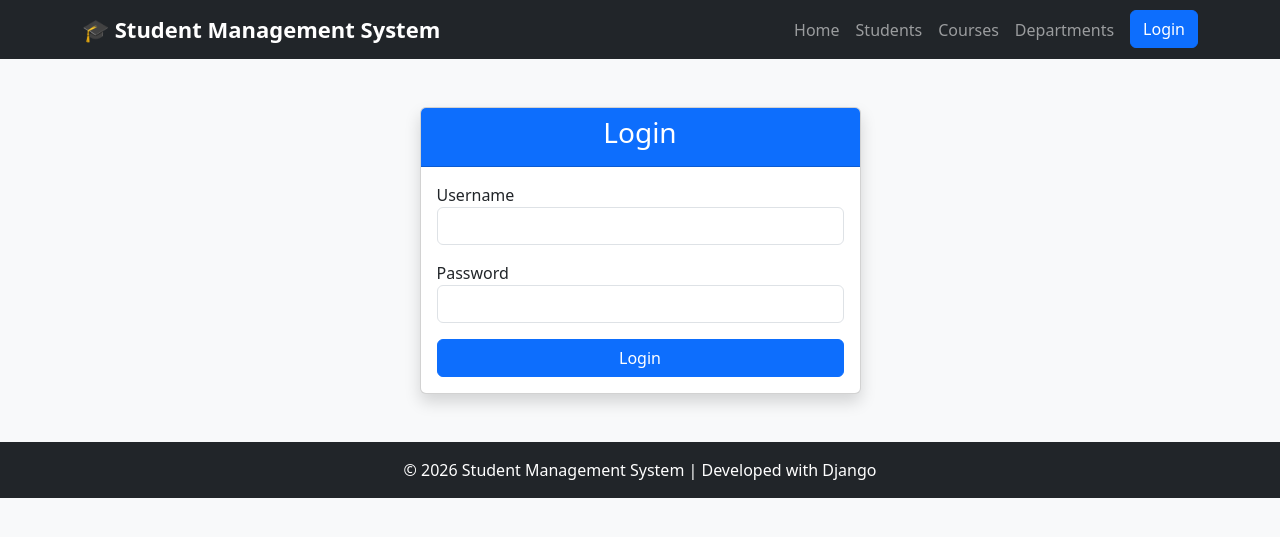
After one commit to pavanchaudhar/django-, a Django app: page /login/ in a window 1280 px wide. The commit adds this page. Shown: the top 537 px of the page. Run offline with Django 5.2, Linux system fonts and the light colour scheme.

Commit message:
login and logout page is added

```diff
--- a/home/urls.py
+++ b/home/urls.py
@@ -3,9 +3,12 @@ from . import views
 
 urlpatterns = [
     path('', views.home, name='home'),
+    path('login/', views.login_user, name='login'),
     path('home/', views.home, name='home'),
+    path('logout/', views.logout_user, name='logout'),
     path('students/', views.student_list, name='student_list'),
     path('add-student/', views.add_student, name='add_student'),
     path('update-student/<int:id>/', views.update_student, name='update_student'),
     path('delete-student/<int:id>/', views.delete_student, name='delete_student'),
+
 ]
--- a/home/views.py
+++ b/home/views.py
@@ -1,14 +1,17 @@
 from django.shortcuts import render, redirect
 from .models import Student, department, Course
 from django.shortcuts import render, redirect, get_object_or_404
-
+from django.contrib.auth import authenticate, login, logout
+from django.contrib import messages
+from django.core.paginator import Paginator
+from django.contrib.auth.decorators import login_required
 
 
 def home(request):
     return render(request, 'home.html')
 
-
-def  student_list(request):
+@login_required
+def student_list(request):
 
     search = request.GET.get('search')
 
@@ -17,12 +20,19 @@ def  student_list(request):
     else:
         students = Student.objects.all()
 
+    paginator = Paginator(students, 3)   # 5 students per page
+
+    page_number = request.GET.get('page')
+
+    page_obj = paginator.get_page(page_number)
+
     context = {
-        'students': students
+        'page_obj': page_obj,
+        'students': page_obj
     }
 
     return render(request, 'student_list.html', context)
-
+@login_required
 def add_student(request):
 
     departments = department.objects.all()
@@ -50,7 +60,7 @@ def add_student(request):
     }
 
     return render(request, 'add_student.html', context)
-
+@login_required
 def update_student(request, id):
     pass
     student = Student.objects.get(id=id)
@@ -87,7 +97,7 @@ def update_student(request, id):
 
     return render(request, 'update_student.html', context)
 
-
+@login_required
 def delete_student(request, id):
 
     student = get_object_or_404(Student, id=id)
@@ -97,3 +107,35 @@ def delete_student(request, id):
         return redirect('student_list')
 
     return render(request, 'delete_student.html', {'student': student})
+
+def login_user(request):
+
+    if request.method == "POST":
+
+        username = request.POST['username']
+        password = request.POST['password']
+
+        user = authenticate(
+            request,
+            username=username,
+            password=password
+        )
+
+        if user is not None:
+
+            login(request, user)
+
+            return redirect('student_list')
+
+        else:
+
+            messages.error(
+                request,
+                "Invalid Username or Password"
+            )
+
+    return render(request, 'login.html')
+
+def logout_user(request):
+    logout(request)
+    return redirect('login')
--- a/student_managment/settings.py
+++ b/student_managment/settings.py
@@ -11,6 +11,8 @@ https://docs.djangoproject.com/en/6.0/ref/settings/
 """
 
 from pathlib import Path
+import os
+
 
 # Build paths inside the project like this: BASE_DIR / 'subdir'.
 BASE_DIR = Path(__file__).resolve().parent.parent
@@ -52,8 +54,6 @@ MIDDLEWARE = [
 
 ROOT_URLCONF = 'student_managment.urls'
 
-from pathlib import Path
-import os
 
 BASE_DIR = Path(__file__).resolve().parent.parent
 
@@ -130,3 +130,4 @@ STATIC_URL = 'static/'
 STATICFILES_DIRS = [
     BASE_DIR / "static",
 ]
+LOGIN_URL = 'login'
--- a/templates/base.html
+++ b/templates/base.html
@@ -55,11 +55,25 @@
                     <a class="nav-link" href="#">Departments</a>
                 </li>
 
-                <li class="nav-item">
-                    <a class="btn btn-primary ms-2" href="/admin/">
-                        Admin
-                    </a>
-                </li>
+                {% if user.is_authenticated %}
+
+<li class="nav-item">
+    <a class="btn btn-danger ms-2"
+       href="{% url 'logout' %}">
+        Logout
+    </a>
+</li>
+
+{% else %}
+
+<li class="nav-item">
+    <a class="btn btn-primary ms-2"
+       href="{% url 'login' %}">
+        Login
+    </a>
+</li>
+
+{% endif %}
 
             </ul>
 
--- a/templates/home.html
+++ b/templates/home.html
@@ -16,7 +16,7 @@ Home
             Welcome to the Student Management System built using Django.
         </p>
 
-        <a href="/students/" class="btn btn-light">
+        <a href="{% url 'login' %}"  class="btn btn-light">
             Get Started
         </a>
 
--- /dev/null
+++ b/templates/login.html
@@ -0,0 +1,81 @@
+{% extends 'base.html' %}
+
+{% block title %}
+Login
+{% endblock %}
+
+{% block content %}
+
+<div class="container mt-5">
+
+    <div class="row justify-content-center">
+
+        <div class="col-md-5">
+
+            <div class="card shadow">
+
+                <div class="card-header bg-primary text-white text-center">
+                    <h3>Login</h3>
+                </div>
+
+                <div class="card-body">
+
+                    {% if messages %}
+
+                        {% for message in messages %}
+
+                            <div class="alert alert-danger">
+                                {{ message }}
+                            </div>
+
+                        {% endfor %}
+
+                    {% endif %}
+
+                    <form method="POST">
+
+                        {% csrf_token %}
+
+                        <div class="mb-3">
+
+                            <label>Username</label>
+
+                            <input
+                                type="text"
+                                name="username"
+                                class="form-control"
+                                required>
+
+                        </div>
+
+                        <div class="mb-3">
+
+                            <label>Password</label>
+
+                            <input
+                                type="password"
+                                name="password"
+                                class="form-control"
+                                required>
+
+                        </div>
+
+                        <button class="btn btn-primary w-100">
+
+                            Login
+
+                        </button>
+
+                    </form>
+
+                </div>
+
+            </div>
+
+        </div>
+
+    </div>
+
+</div>
+
+{% endblock %}
```
Also changed, not shown: templates/student_list.html (+44 -0 lines).
